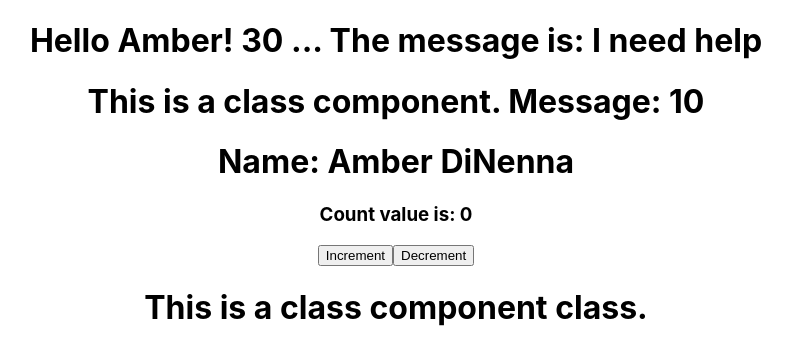
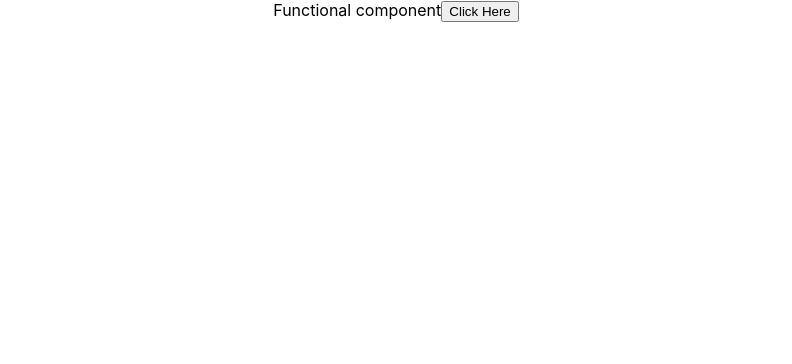
Before and after one commit to Amber-DiNenna/react-beginner-tutorial, a React (Create React App) app: page / in a window 1280 px wide. Shown: the top 364 px of the page, without its empty margins (244-1036 px from the left). Built offline with nearby package versions, Linux system fonts and the light colour scheme.

Commit message:
Create functionevent.js to test event handling in functional components.

```diff
--- a/src/App.js
+++ b/src/App.js
@@ -1,21 +1,24 @@
 // import logo from './logo.svg';
 import './App.css';
-import Hello from './components/Hello';
-import Message from './components/Message';
-import Profile from './components/Profile';
-import Counter from './components/Counter';
-import Resume from './components/Resume';
+// import Hello from './components/Hello';
+// import Message from './components/Message';
+// import Profile from './components/Profile';
+// import Counter from './components/Counter';
+// import Resume from './components/Resume';
+import FunctionEvent from './components/FunctionEvent';
 
 function App() {
   return (
     <div className="App">
-      <Hello />
+      <FunctionEvent></FunctionEvent>
+
+      {/* <Hello />
       <Message messagecode='10' messageContent='This is a message from props.'/>
       <Profile name='Amber' lastname='DiNenna'>
         <h3>This is adding a child html element to the Profile component.</h3>
       </Profile>
       <Counter></Counter>
-      <Resume name='class'></Resume>
+      <Resume name='class'></Resume> */}
 
     </div>
   );
--- /dev/null
+++ b/src/components/FunctionEvent.js
@@ -0,0 +1,17 @@
+function FunctionEvent(){
+  // function handleClick(){
+  //   console.log('Button is clicked');
+  // }
+  const handleClick = ()=> {
+    console.log('Button Clicked!');
+  };
+
+  return(
+    <div>
+      Functional component
+      <button onClick={handleClick} >Click Here</button>
+    </div>
+  );
+}
+
+export default FunctionEvent;
```
